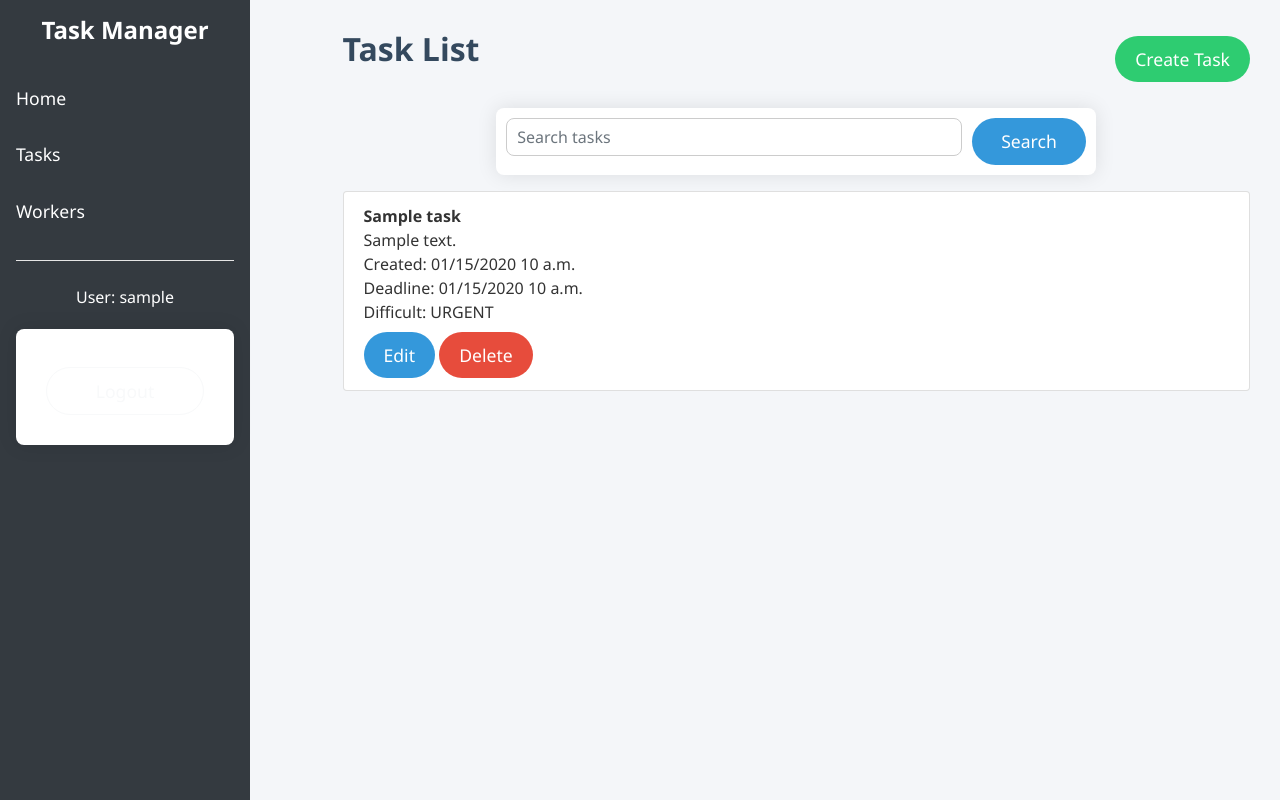
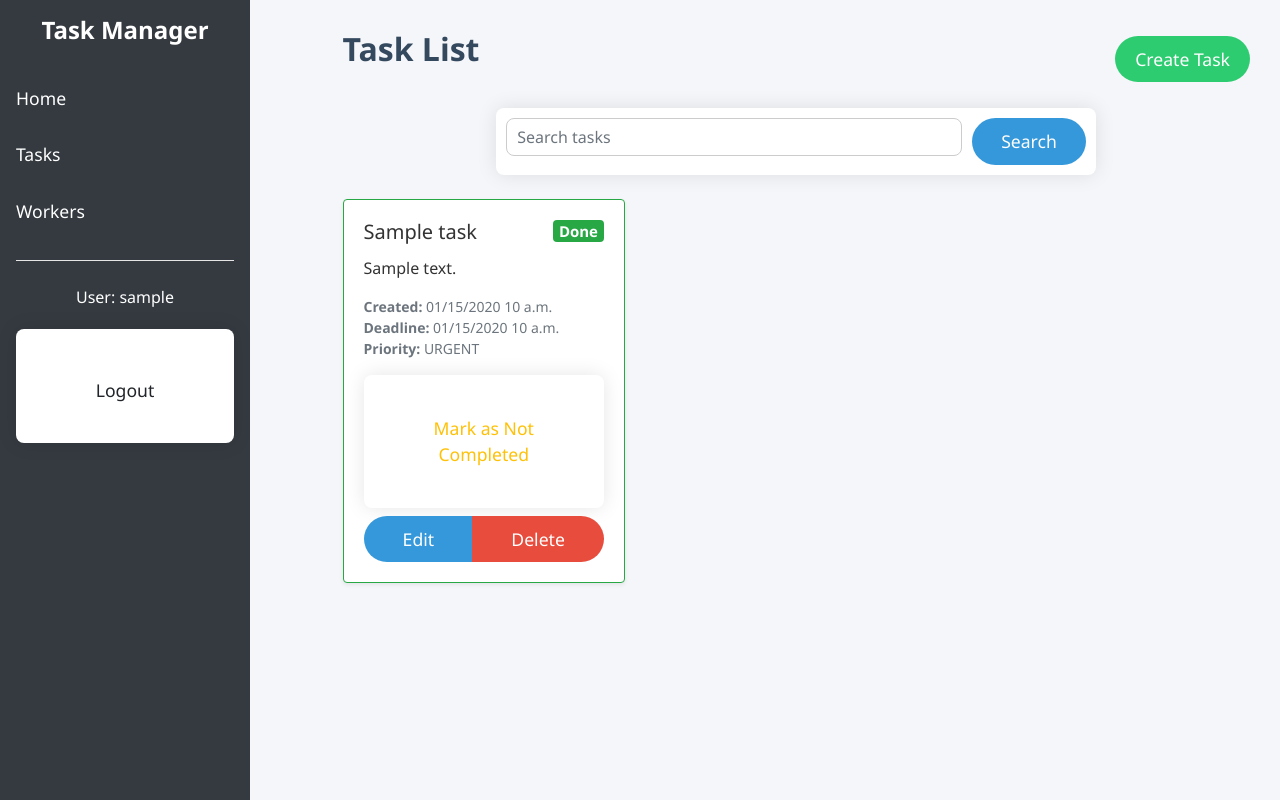
Before and after one commit to Claymore-AI/Task-manager, a Django app: page /tasks/ in a window 1280 px wide. Run offline with Django 5.2, Linux system fonts and the light colour scheme; a user stored in the database is signed in; tables that the repository leaves empty hold one stand-in row (values such as "Sample post").

Commit message:
update ui and added a link to employee details by name

```diff
--- a/static/css/styles.css
+++ b/static/css/styles.css
@@ -245,3 +245,19 @@ form.d-flex input {
 form.d-flex button {
   width: 20%;
 }
+.avatar-circle {
+  width: 40px;
+  height: 40px;
+  display: inline-block;
+  line-height: 40px;
+  font-weight: bold;
+  font-size: 1em;
+}
+.table-hover tbody tr:hover {
+  background-color: #f1f1f1;
+  transition: background-color 0.3s ease;
+}
+.list-group-item strong {
+  color: #34495e;
+  font-size: 1.1em;
+}
--- a/task_manager/urls.py
+++ b/task_manager/urls.py
@@ -1,6 +1,6 @@
 from django.urls import path
 from task_manager.views import TaskListView, HomeView, TaskCreateView, TaskUpdateView, TaskDeleteView, SignUpView, \
-    WorkerListView
+    WorkerListView, toggle_task_status, WorkerDetailView
 
 app_name = "task_manager"
 
@@ -12,4 +12,7 @@ urlpatterns = [
     path("tasks/<int:pk>/delete/", TaskDeleteView.as_view(), name="task-delete"),
     path('signup/', SignUpView.as_view(), name='signup'),
     path("workers/", WorkerListView.as_view(), name="worker-list"),
+    path('tasks/<int:task_id>/toggle/', toggle_task_status, name='toggle-task-status'),
+    path("workers/<int:pk>/", WorkerDetailView.as_view(), name="worker-detail"),
+
 ]
--- a/task_manager/views.py
+++ b/task_manager/views.py
@@ -1,8 +1,8 @@
 from datetime import timezone
 
-from django.shortcuts import render
+from django.shortcuts import render, get_object_or_404, redirect
 from django.urls import reverse_lazy
-from django.views.generic import ListView, TemplateView, CreateView
+from django.views.generic import ListView, TemplateView, CreateView, DetailView
 from task_manager.models import Task, TaskType, Position, Worker
 from django.views import generic
 from task_manager.forms import TaskForm, WorkerCreationForm
@@ -17,7 +17,7 @@ class TaskListView(LoginRequiredMixin, ListView):
     paginate_by = 6
 
     def get_queryset(self):
-        queryset = Task.objects.order_by("priority", "deadline")
+        queryset = Task.objects.order_by("is_completed", "priority", "deadline")
         search_query = self.request.GET.get("search", "")
         if search_query:
             queryset = queryset.filter(name__icontains=search_query)
@@ -52,3 +52,22 @@ class WorkerListView(LoginRequiredMixin, ListView):
     template_name = "task_manager/worker_list.html"
     context_object_name = "worker_list"
     paginate_by = 10
+
+
+def toggle_task_status(request, task_id):
+    task = get_object_or_404(Task, id=task_id)
+    task.is_completed = not task.is_completed
+    task.save()
+    return redirect("task_manager:task-list")
+
+class WorkerDetailView(DetailView):
+    model = Worker
+    template_name = "task_manager/worker_detail.html"
+    context_object_name = "worker"
+
+    def get_context_data(self, **kwargs):
+        context = super().get_context_data(**kwargs)
+        worker = self.get_object()
+        context["completed_tasks"] = worker.tasks.filter(is_completed=True)
+        context["incomplete_tasks"] = worker.tasks.filter(is_completed=False)
+        return context
--- a/templates/base.html
+++ b/templates/base.html
@@ -7,6 +7,7 @@
   <meta charset="UTF-8">
   <link rel="stylesheet" href="https://cdn.jsdelivr.net/npm/bootstrap@4.6.2/dist/css/bootstrap.min.css"
         integrity="sha384-xOolHFLEh07PJGoPkLv1IbcEPTNtaed2xpHsD9ESMhqIYd0nLMwNLD69Npy4HI+N" crossorigin="anonymous">
+  <link rel="stylesheet" href="https://cdnjs.cloudflare.com/ajax/libs/font-awesome/6.5.0/css/all.min.css">
   {% load static %}
   <link rel="stylesheet" href="{% static 'css/styles.css' %}">
 </head>
--- a/templates/includes/sidebar.html
+++ b/templates/includes/sidebar.html
@@ -20,7 +20,7 @@
       <p class="text-center text-white">User: {{ user.username }}</p>
       <form method="post" action="{% url 'logout' %}">
         {% csrf_token %}
-        <button type="submit" class="btn btn-outline-light w-100 mt-2">Logout</button>
+        <button type="submit" class="btn w-100 mt-2">Logout</button>
       </form>
     {% endif %}
   </div>
--- a/templates/task_manager/task_list.html
+++ b/templates/task_manager/task_list.html
@@ -8,34 +8,50 @@
     {% endif %}
   </div>
 
-  <form method="get" class="d-flex mb-3">
-    <input type="text" name="search" class="form-control me-2" placeholder="Search tasks" value="{{ request.GET.search }}">
+  <form method="get" class="d-flex mb-4">
+    <input type="text" name="search" class="form-control me-2" placeholder="Search tasks"
+           value="{{ request.GET.search }}">
     <button type="submit" class="btn btn-primary">Search</button>
   </form>
 
   {% if task_list %}
-    <ul class="list-group">
+    <div class="row">
       {% for task in task_list %}
-        <li class="list-group-item">
-          <strong>{{ task.name }}</strong><br>
-          <span>{{ task.description }}</span><br>
-          <span>Created: {{ task.created_date|date:"SHORT_DATETIME_FORMAT" }}</span><br>
-          <span>Deadline: {{ task.deadline|date:"SHORT_DATETIME_FORMAT" }}</span><br>
-          <span>Difficult: {{ task.priority }}</span><br>
+        <div class="col-md-6 col-lg-4 mb-4">
+          <div class="card h-100 shadow-sm {% if task.is_completed %}border-success{% endif %}">
+            <div class="card-body d-flex flex-column">
+              <h5 class="card-title">
+                {{ task.name }}
+                {% if task.is_completed %}
+                  <span class="badge badge-success float-right">Done</span>
+                {% endif %}
+              </h5>
+              <p class="card-text">{{ task.description|truncatechars:100 }}</p>
+              <ul class="list-unstyled small text-muted mb-3">
+                <li><strong>Created:</strong> {{ task.created_date|date:"SHORT_DATETIME_FORMAT" }}</li>
+                <li><strong>Deadline:</strong> {{ task.deadline|date:"SHORT_DATETIME_FORMAT" }}</li>
+                <li><strong>Priority:</strong> {{ task.priority }}</li>
+              </ul>
 
-          <div class="mt-2">
-            {% if user.is_authenticated %}
-              <a href="{% url 'task_manager:task-update' task.id %}" class="btn btn-sm btn-primary">Edit</a>
-              <a href="{% url 'task_manager:task-delete' task.id %}" class="btn btn-sm btn-danger">Delete</a>
-            {% endif %}
+              <form method="post" action="{% url 'task_manager:toggle-task-status' task.id %}" class="mt-auto">
+                {% csrf_token %}
+                {% if task.is_completed %}
+                  <button type="submit" class="btn btn-outline-warning btn-sm btn-block">Mark as Not Completed</button>
+                {% else %}
+                  <button type="submit" class="btn btn-success btn-sm btn-block">Mark as Completed</button>
+                {% endif %}
+              </form>
+
+              <div class="btn-group mt-2">
+                <a href="{% url 'task_manager:task-update' task.id %}" class="btn btn-primary btn-sm">Edit</a>
+                <a href="{% url 'task_manager:task-delete' task.id %}" class="btn btn-danger btn-sm">Delete</a>
+              </div>
+            </div>
           </div>
-        </li>
+        </div>
       {% endfor %}
-    </ul>
+    </div>
   {% else %}
-    <p>There are no tasks in task manager</p>
+    <p>There are no tasks in task manager.</p>
   {% endif %}
 {% endblock %}
-
-{% block pagination %}
-{% endblock %}
```
Also changed, not shown: templates/registration/logout.html (+6 -2 lines), templates/task_manager/worker_detail.html (added, +41 -0 lines), templates/task_manager/worker_list.html (+20 -5 lines).
